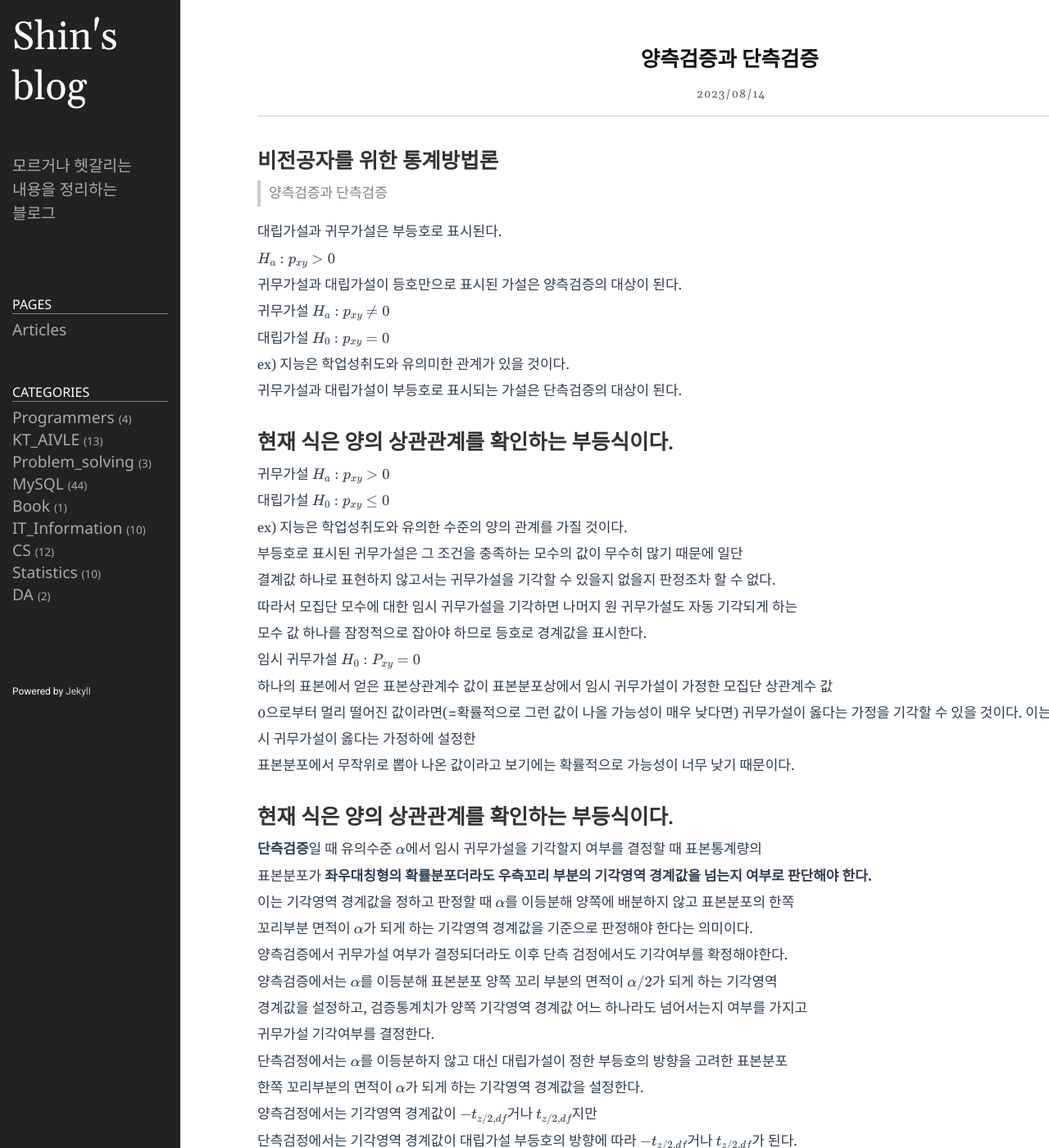
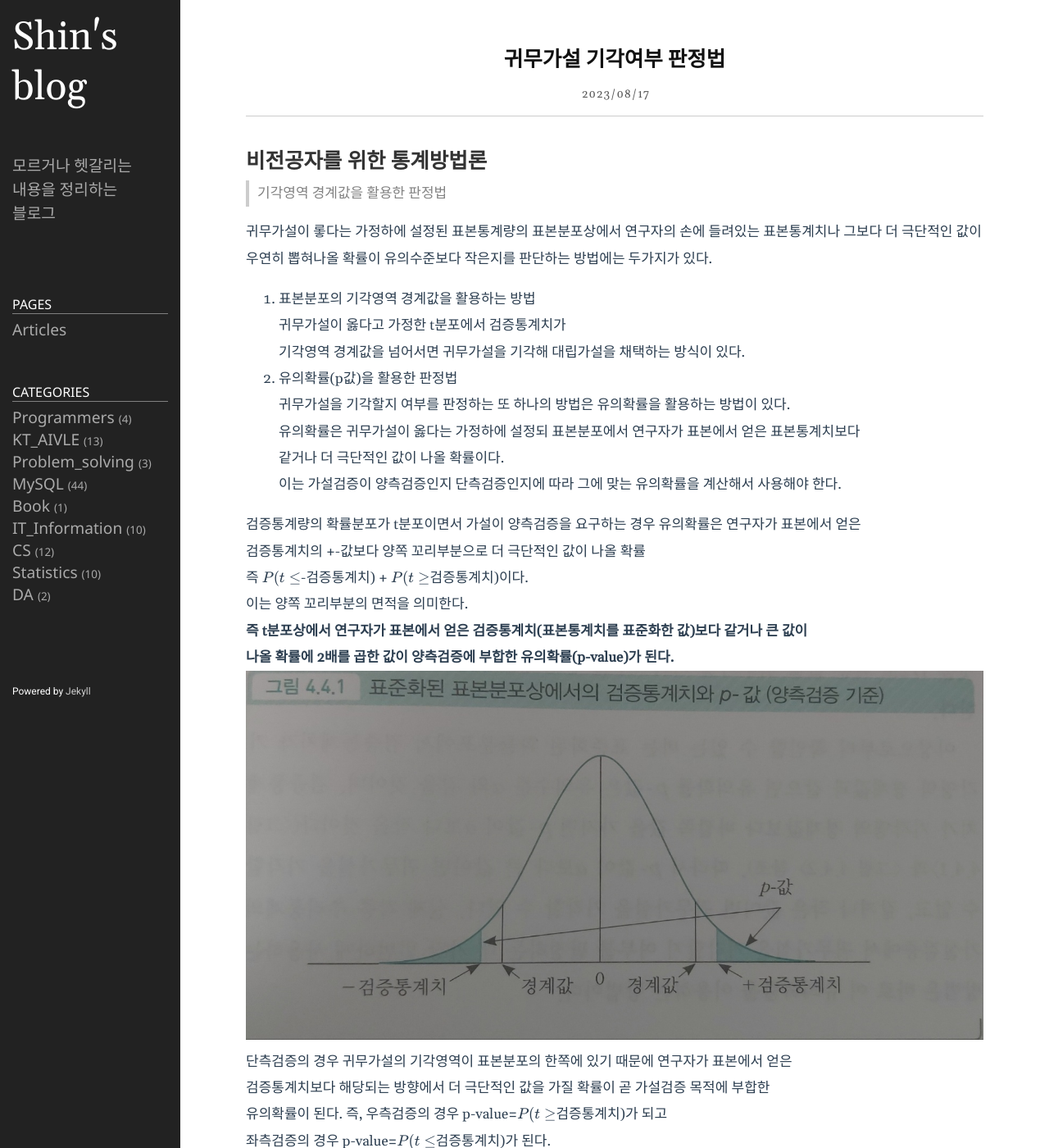
Before and after one commit to shina1221/shina1221.github.io, a Jekyll site: the page built from _posts/도서/비전공자를 위한 통계방법론/2023-08-17-11.귀무가설 기각여부 판정법.markdown, in a window 1280 px wide and 1400 px high. Shown: the whole window at 82% size. Built offline with Jekyll 4.4.1, drawn with Linux system fonts in a browser that asks for light colours; formulas are drawn with MathJax 3; some of the changed text lies outside the part shown.

Commit message:
Update 2023-08-17-11.귀무가설 기각여부 판정법.markdown

```diff
--- a/_posts/도서/비전공자를 위한 통계방법론/2023-08-17-11.귀무가설 기각여부 판정법.markdown
+++ b/_posts/도서/비전공자를 위한 통계방법론/2023-08-17-11.귀무가설 기각여부 판정법.markdown
@@ -1,55 +1,43 @@
 ---
 layout: post
-title: 양측검증과 단측검증
-date: 2023-08-14 19:21:23 +0900
+title: 귀무가설 기각여부 판정법
+date: 2023-08-17 19:21:23 +0900
 category: statistics
 use_math: true
 ---
 # 비전공자를 위한 통계방법론
-> 양측검증과 단측검증
+> 기각영역 경계값을 활용한 판정법
 
-대립가설과 귀무가설은 부등호로 표시된다.
-$H_{a}:p_{xy}> 0$
+귀무가설이 롷다는 가정하에 설정된 표본통계량의 표본분포상에서 연구자의 손에 들려있는 표본통계치나 그보다 더 극단적인 값이 우연히 뽑혀나올 확률이 유의수준보다 작은지를 판단하는 방법에는 두가지가 있다.
+1. 표본분포의 기각영역 경계값을 활용하는 방법
+   귀무가설이 옳다고 가정한 t분포에서 검증통계치가
+   기각영역 경계값을 넘어서면 귀무가설을 기각해 대립가설을 채택하는 방식이 있다.
+2. 유의확률(p값)을 활용한 판정법
+   귀무가설을 기각할지 여부를 판정하는 또 하나의 방법은 유의확률을 활용하는 방법이 있다.
+   유의확률은 귀무가설이 옳다는 가정하에 설정되 표본분포에서 연구자가 표본에서 얻은 표본통계치보다
+   같거나 더 극단적인 값이 나올 확률이다.
+   이는 가설검증이 양측검증인지 단측검증인지에 따라 그에 맞는 유의확률을 계산해서 사용해야 한다.
 
-귀무가설과 대립가설이 등호만으로 표시된 가설은 양측검증의 대상이 된다.
-귀무가설 $H_{a}:p_{xy}\neq 0$
-대립가설 $H_{0}:p_{xy}= 0$
-ex) 지능은 학업성취도와 유의미한 관계가 있을 것이다.
+검증통계량의 확률분포가 t분포이면서 가설이 양측검증을 요구하는 경우 유의확률은 연구자가 표본에서 얻은
+검증통계치의 +-값보다 양쪽 꼬리부분으로 더 극단적인 값이 나올 확률
+즉 $P(t\leq$-검증통계치) + $P(t\geq$검증통계치)이다.
+이는 양쪽 꼬리부분의 면적을 의미한다.
+**즉 t분포상에서 연구자가 표본에서 얻은 검증통계치(표본통계치를 표준화한 값)보다 같거나 큰 값이**
+**나올 확률에 2배를 곱한 값이 양측검증에 부합한 유의확률(p-value)가 된다.**
+![양측](https://github.com/shina1221/shina1221.github.io/blob/main/_posts/%EB%8F%84%EC%84%9C/%EB%B9%84%EC%A0%84%EA%B3%B5%EC%9E%90%EB%A5%BC%20%EC%9C%84%ED%95%9C%20%ED%86%B5%EA%B3%84%EB%B0%A9%EB%B2%95%EB%A1%A0/img/%EC%96%91%EC%B8%A1%EA%B2%80%EC%A0%95%20p-value.jpg)
 
-귀무가설과 대립가설이 부등호로 표시되는 가설은 단측검증의 대상이 된다.
-## 현재 식은 양의 상관관계를 확인하는 부등식이다.
-귀무가설 $H_{a}:p_{xy} > 0$
-대립가설 $H_{0}:p_{xy} \leq 0$
-ex) 지능은 학업성취도와 유의한 수준의 양의 관계를 가질 것이다.
+단측검증의 경우 귀무가설의 기각영역이 표본분포의 한쪽에 있기 때문에 연구자가 표본에서 얻은
+검증통계치보다 해당되는 방향에서 더 극단적인 값을 가질 확률이 곧 가설검증 목적에 부합한
+유의확률이 된다. 즉, 우측검증의 경우 p-value=$P(t\geq$검증통계치)가 되고
+좌측검증의 경우 p-value=$P(t\leq$검증통계치)가 된다.
 
-부등호로 표시된 귀무가설은 그 조건을 충족하는 모수의 값이 무수히 많기 때문에 일단
-결계값 하나로 표현하지 않고서는 귀무가설을 기각할 수 있을지 없을지 판정조차 할 수 없다.
-따라서 모집단 모수에 대한 임시 귀무가설을 기각하면 나머지 원 귀무가설도 자동 기각되게 하는
-모수 값 하나를 잠정적으로 잡아야 하므로 등호로 경계값을 표시한다.
-임시 귀무가설 $H_{0}:P_{xy}=0$
+![단측](https://github.com/shina1221/shina1221.github.io/blob/main/_posts/%EB%8F%84%EC%84%9C/%EB%B9%84%EC%A0%84%EA%B3%B5%EC%9E%90%EB%A5%BC%20%EC%9C%84%ED%95%9C%20%ED%86%B5%EA%B3%84%EB%B0%A9%EB%B2%95%EB%A1%A0/img/%EB%8B%A8%EC%B8%A1%EA%B2%80%EC%A0%95%20p-value.jpg)
 
-하나의 표본에서 얻은 표본상관계수 값이 표본분포상에서 임시 귀무가설이 가정한 모집단 상관계수 값
-0으로부터 멀리 떨어진 값이라면(=확률적으로 그런 값이 나올 가능성이 매우 낮다면) 귀무가설이 옳다는 가정을 기각할 수 있을 것이다. 이는 해당 표본상관계수가 임시 귀무가설이 옳다는 가정하에 설정한
-표본분포에서 무작위로 뽑아 나온 값이라고 보기에는 확률적으로 가능성이 너무 낮기 때문이다.
+*다만 t검증처럼 좌우대칭인 확률분포에서 유의확률을 계산할 때 통계패키지(SPSS)가 분석결과를 제공할 시
+양측검증을 전제해 계산한 값을 제공하는 경우가 많다. 이럴 경우 유의확률 p값을 그대로 사용하지 말고
+그것을 1/2로 나눈 귀무가설 기각여부를 판정하기 위한 유의확률로 사용해야 한다.
 
-## 현재 식은 양의 상관관계를 확인하는 부등식이다.
-**단측검증**일 때 유의수준 $\alpha$에서 임시 귀무가설을 기각할지 여부를 결정할 때 표본통계량의
-표본분포가 **좌우대칭형의 확률분포더라도 우측꼬리 부분의 기각영역 경계값을 넘는지 여부로 판단해야 한다.**
-이는 기각영역 경계값을 정하고 판정할 때 $\alpha$를 이등분해 양쪽에 배분하지 않고 표본분포의 한쪽
-꼬리부분 면적이 $\alpha$가 되게 하는 기각영역 경계값을 기준으로 판정해야 한다는 의미이다.
-
-양측검증에서 귀무가설 여부가 결정되더라도 이후 단측 검정에서도 기각여부를 확정해야한다.
-
-양측검증에서는 $\alpha$를 이등분해 표본분포 양쪽 꼬리 부분의 면적이 $\alpha/2$가 되게 하는 기각영역
-경계값을 설정하고, 검증통계치가 양쪽 기각영역 경계값 어느 하나라도 넘어서는지 여부를 가지고
-귀무가설 기각여부를 결정한다.
-단측검정에서는 $\alpha$를 이등분하지 않고 대신 대립가설이 정한 부등호의 방향을 고려한 표본분포
-한쪽 꼬리부분의 면적이 $\alpha$가 되게 하는 기각영역 경계값을 설정한다.
-
-양측검정에서는 기각영역 경계값이 $-t_{z/2,df}$거나 $t_{z/2,df}$지만
-단측검정에서는 기각영역 경계값이 대립가설 부등호의 방향에 따라 $-t_{z/2,df}$거나 $t_{z/2,df}$가 된다.
-
-자료 참조:
-https://datascienceschool.net/02%20mathematics/09.04%20%EA%B2%80%EC%A0%95%EA%B3%BC%20%EC%9C%A0%EC%9D%98%ED%99%95%EB%A5%A0.html
-http://wolfpack.hnu.ac.kr/2020spring/lm2020/lm_ch2.pdf
-https://m.blog.naver.com/mykepzzang/220886418140
+표준화된 확률분포에서 검증통계치가 기각영역 경계값과 같으면 유의확률 p-value는 유의수준 $\alpha$와
+같을 것이며 검증통계치가 기각영역 경계값보다 바깥쪽 값을 가지면 p-value값이 $\alpha$보다 작을 것이다. 따라서 p-value가 $\alpha$보다 큰 값이면 귀무가설을 기각할 수 없고 같거나 작은 값이면 귀무가설을
+기각할 수 있다.
+보통 귀무가설 채택의 여부는 유의확률 p-value를 이용한다.
```
